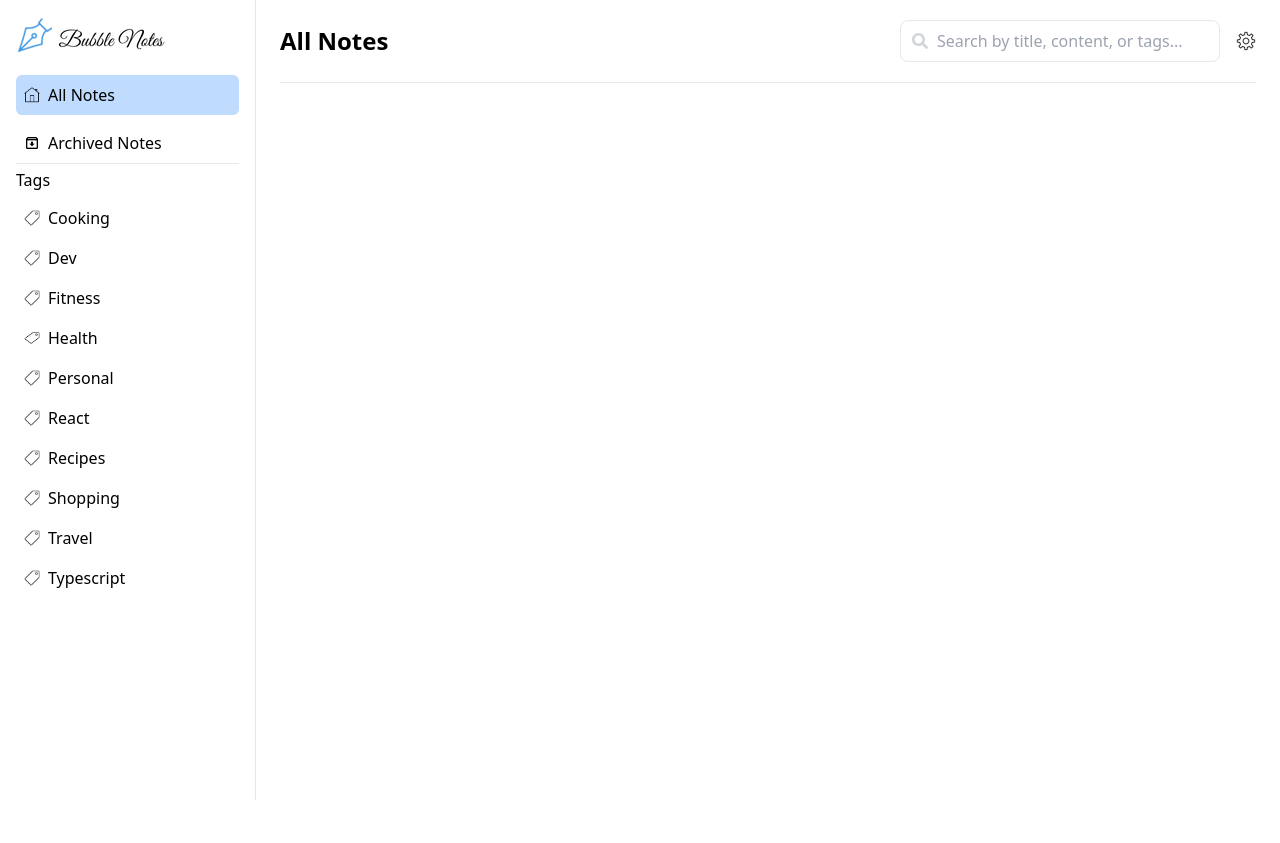
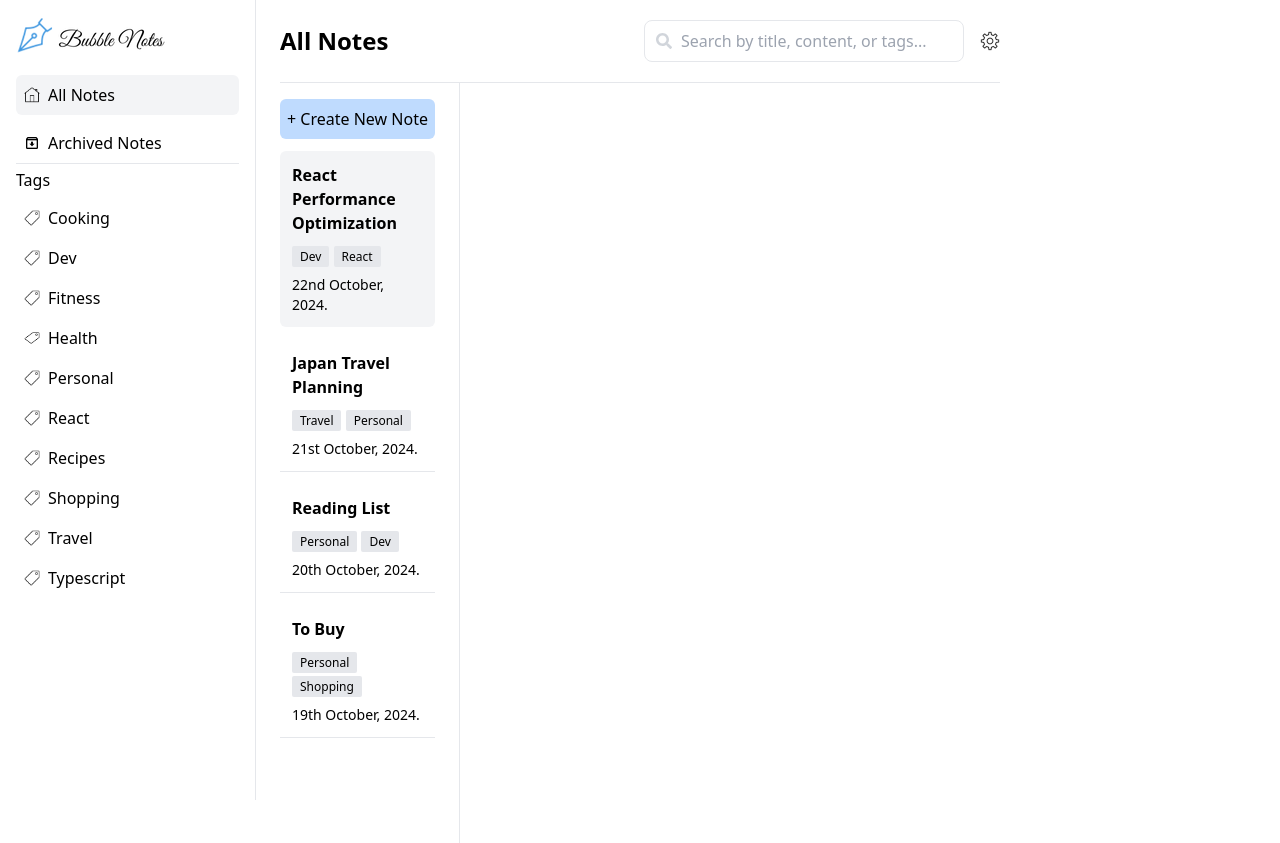
Before and after one commit to i-am-Shekinah/bubble-notes, a React (Vite) app: page / in a window 1280 px wide. Before the commit the page ends 800 px from the top, so only its background shows below. Built offline with nearby package versions, Linux system fonts and the light colour scheme.

Commit message:
Include all Notes section

```diff
--- a/src/components/Notebook.jsx
+++ b/src/components/Notebook.jsx
@@ -1,4 +1,5 @@
 import Header from './Header';
+import Notes from './Notes';
 import Sidebar from './Sidebar';
 
 function Notebook() {
@@ -6,8 +7,11 @@ function Notebook() {
     <>
       <main className="lg:grid lg:grid-cols-5 h-screen bg-white">
         <Sidebar />
-        <section className="lg:col-span-4 py-5 px-6">
+        <section className="lg:col-span-4 lg:ml-[25%] py-5 px-6">
           <Header />
+          <section className='lg:grid lg:grid-cols-4 h-full'>
+            <Notes />
+          </section>
         </section>
       </main>
     </>
--- /dev/null
+++ b/src/components/Notes.jsx
@@ -0,0 +1,40 @@
+function Notes() {
+  return (
+    <>
+      <section className="col-span-1 pt-4 lg:border-r-1 pr-6">
+        <button className="bg-blue-200 w-full py-2 rounded-md cursor-pointer hover:px-6 transition-all delay-300 ease-in">
+          + Create New Note
+        </button>
+
+        <article className="flex flex-col gap-2 active p-3 mt-3 cursor-pointer hover:opacity-75 transition-opacity duration-300 border-b-1">
+          <h3 className="h3">React Performance Optimization</h3>
+          <div><span className="tag">Dev</span> <span className="tag">React</span></div>
+          <time dateTime="2024-10-22" className="notes-date">22nd October, 2024.</time>
+        </article>
+
+
+        <article className="flex flex-col gap-2 p-3 mt-3 cursor-pointer hover:opacity-75 transition-opacity duration-300 border-b-1">
+          <h3 className="h3">Japan Travel Planning</h3>
+          <div><span className="tag">Travel</span> <span className="tag">Personal</span></div>
+          <time dateTime="2024-10-21" className="notes-date">21st October, 2024.</time>
+        </article>
+
+
+        <article className="flex flex-col gap-2 p-3 mt-3 cursor-pointer hover:opacity-75 transition-opacity duration-300 border-b-1">
+          <h3 className="h3">Reading List</h3>
+          <div><span className="tag">Personal</span> <span className="tag">Dev</span></div>
+          <time dateTime="2024-10-20" className="notes-date">20th October, 2024.</time>
+        </article>
+
+
+        <article className="flex flex-col gap-2 p-3 mt-3 cursor-pointer hover:opacity-75 transition-opacity duration-300 border-b-1">
+          <h3 className="h3">To Buy</h3>
+          <div><span className="tag">Personal</span> <span className="tag">Shopping</span></div>
+          <time dateTime="2024-10-19" className="notes-date">19th October, 2024.</time>
+        </article>
+      </section>
+    </>
+  );
+}
+
+export default Notes;
--- a/src/components/Sidebar.jsx
+++ b/src/components/Sidebar.jsx
@@ -4,7 +4,7 @@ import tag from '../assets/icons/tag.png';
 
 function Sidebar() {
   return (
-    <aside className="hidden lg:block lg:col-span-1 border-r-1 px-4">
+    <aside className="fixed hidden lg:block lg:col-span-1 border-r-1 px-4 h-full w-1/5">
       <a href="#">
         <img
           src="/logo.png"
--- a/src/index.css
+++ b/src/index.css
@@ -5,10 +5,22 @@
 @tailwind utilities;
 
 .active {
-  @apply bg-blue-200 rounded-md
+  @apply bg-gray-100 rounded-md border-b-0
 }
 
 
 .h1 {
   @apply font-bold text-2xl
 }
+
+.h3 {
+  @apply font-bold text-base
+}
+
+.tag {
+  @apply font-light text-xs bg-gray-200 px-2 py-0.5 rounded-sm
+}
+
+.notes-date {
+  @apply font-light text-sm
+}
```
